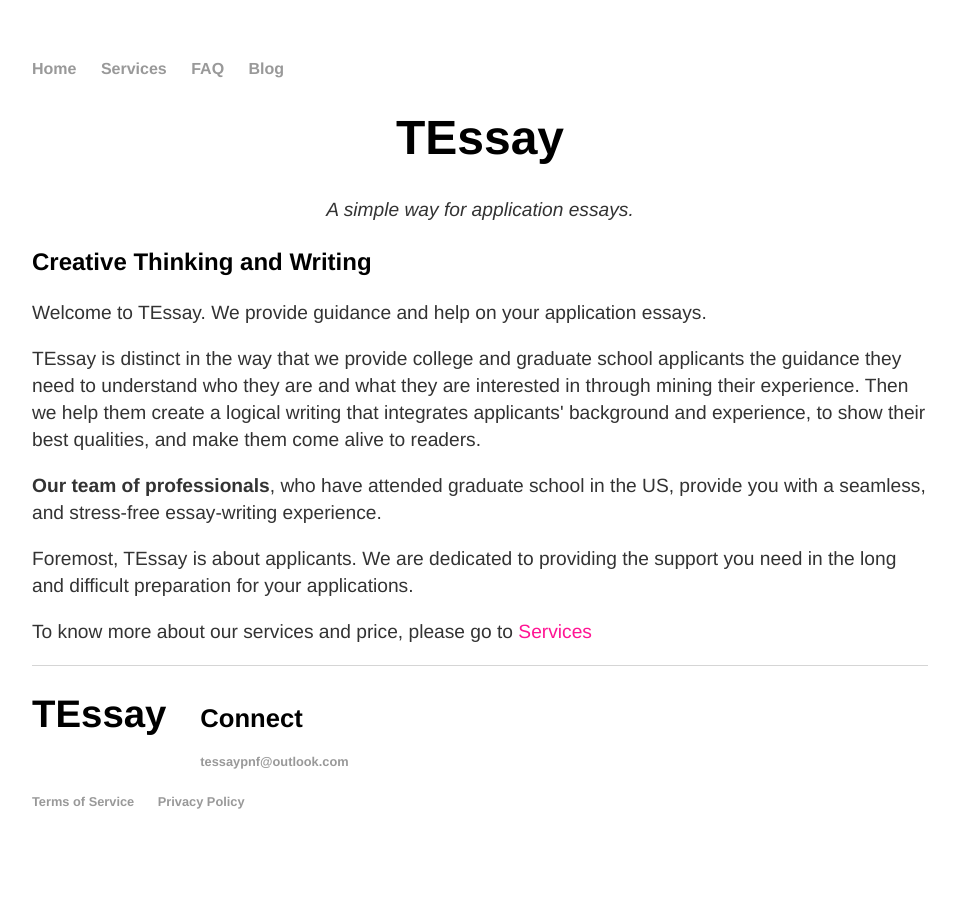
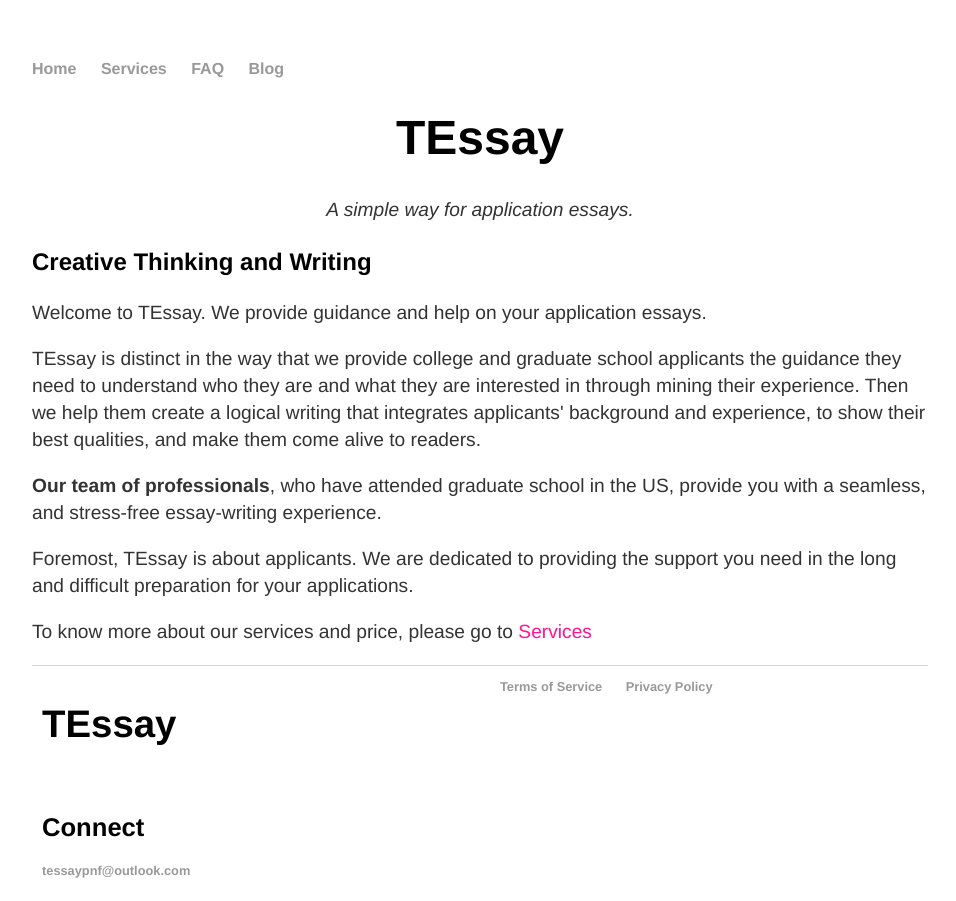
Before and after one commit to RagingTiger/PnFTech.github.io, a Jekyll site: the page built from index.html, in a window 1280 px wide. Shown: the whole page, without its empty margins (160-1116 px from the left). Built offline with Jekyll 4.4.1, drawn with Linux system fonts in a browser that asks for light colours.

Commit message:
edited CSS

```diff
--- a/css/main.css
+++ b/css/main.css
@@ -12,14 +12,20 @@ nav ul li, footer ul li {
     display: inline;
     margin-right: 20px;
 }
-.row {
+
+.column {
+    float: left;
+    padding: 10px;
+    width:50%;
+
+}
+
+.row:after {
+    content: "";
     display: table;
+    clear: both;
 
 
-}
-.column {
-    display: table-cell;
-    width:50%;
 }
 a {
     text-decoration: none;
```
